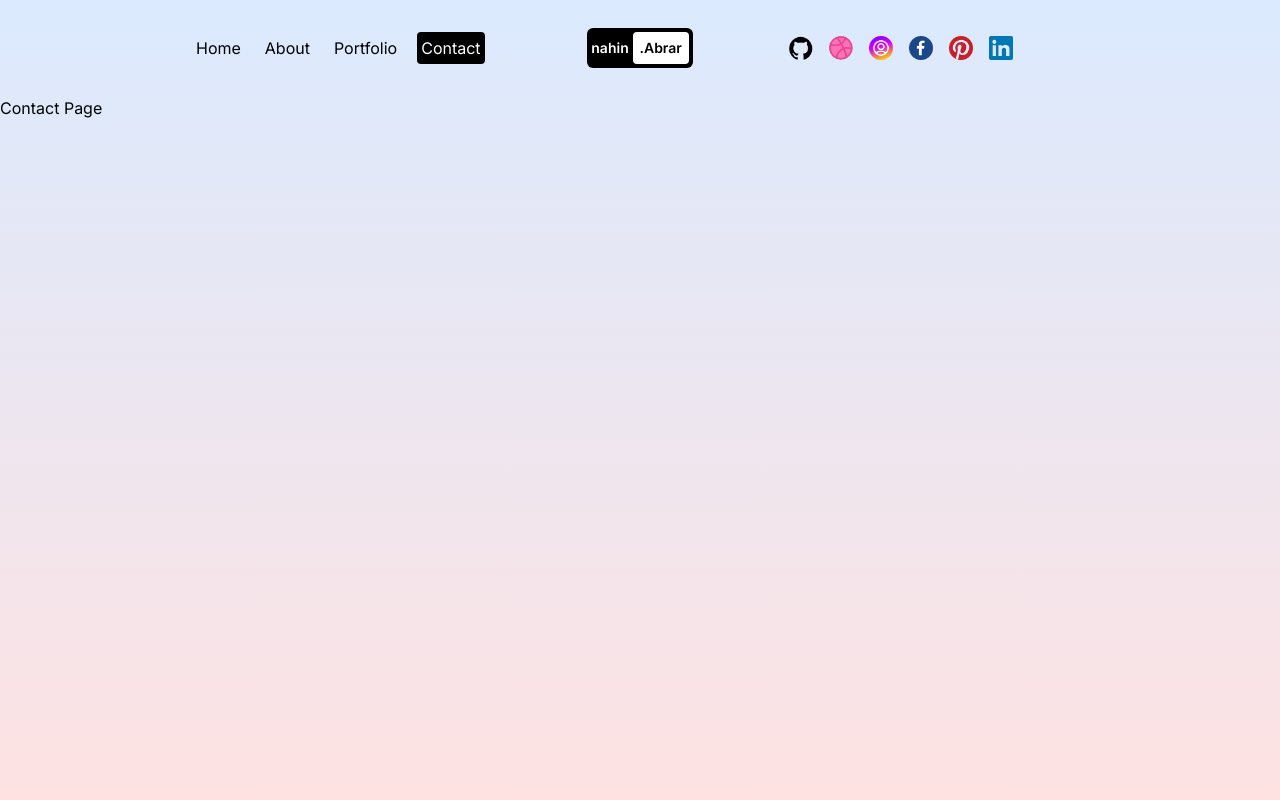
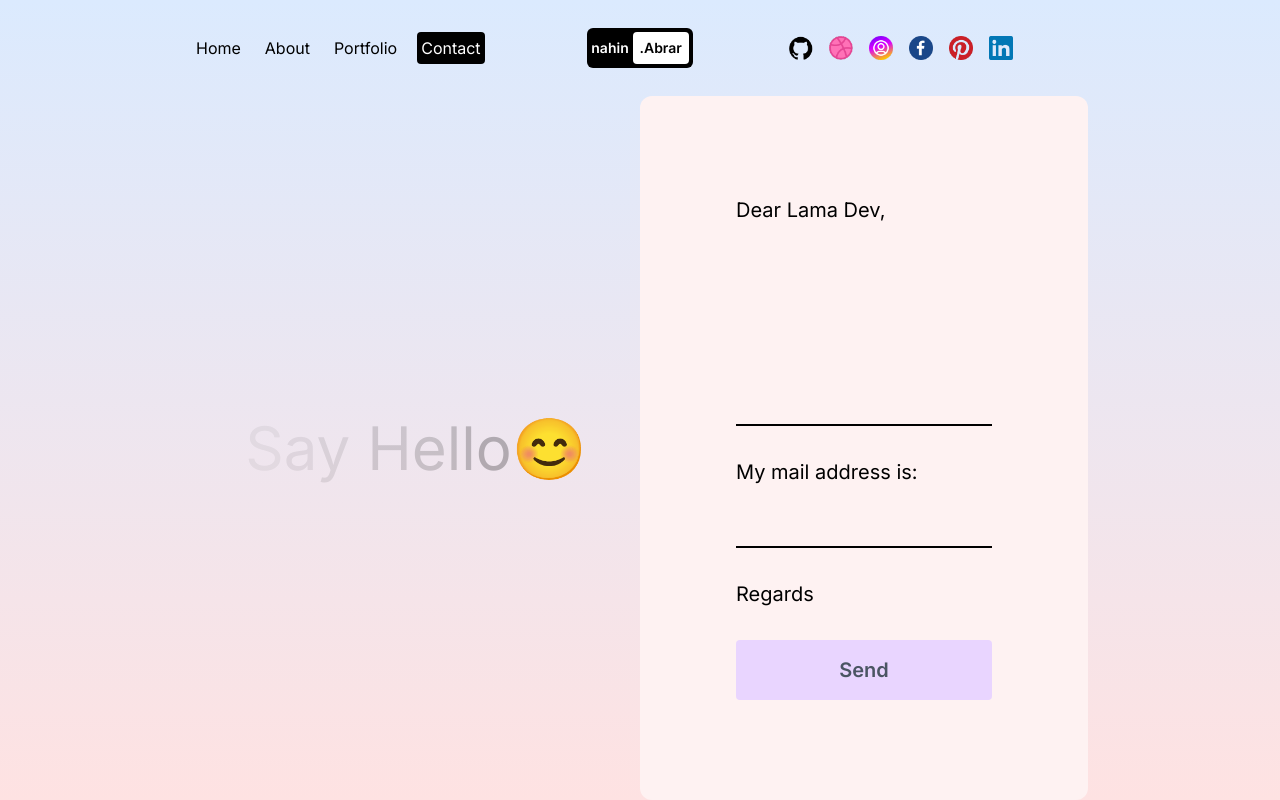
Before and after one commit to nahinAbrar/nextjs-portfolio, a Next.js app: page /contact in a window 1280 px wide. Built offline with nearby package versions, Linux system fonts and the light colour scheme.

Commit message:
form bug

```diff
--- a/package.json
+++ b/package.json
@@ -9,6 +9,7 @@
     "lint": "next lint"
   },
   "dependencies": {
+    "@emailjs/browser": "^4.3.3",
     "framer-motion": "^11.2.13",
     "next": "^14.2.4",
     "react": "18",
--- a/src/app/contact/page.jsx
+++ b/src/app/contact/page.jsx
@@ -1,14 +1,102 @@
 "use client";
 import { motion } from "framer-motion";
+import { useRef, useState } from "react";
+import emailjs from "@emailjs/browser";
 
 const Contact = () => {
+
+  const [success, setSuccess] = useState(false);
+  const [error, setError] = useState(false);
+
+  const text = "Say Hello";
+
+  const form = useRef();
+
+  const sendEmail = (e) => {
+    e.preventDefault();
+    setError(false);
+    setSuccess(false);
+
+    emailjs
+      .sendForm(
+        process.env.NEXT_PUBLIC_SERVICE_ID,
+        process.env.NEXT_PUBLIC_TEMPLATE_ID,
+        form.current,
+        process.env.NEXT_PUBLIC_PUBLIC_KEY
+      )
+      .then(
+        () => {
+          setSuccess(true);
+          form.current.reset();
+        },
+        () => {
+          setError(true);
+        }
+      );
+  };
+
+
   return (
-    <motion.div className="h-full"
+    <motion.div
+      className="h-full"
       initial={{ y: "-200vh" }}
       animate={{ y: "0%" }}
-      transition={{ duration: 1 }}>
-      <div>
-        Contact Page
+      transition={{ duration: 1 }}
+    >
+      <div className="h-full flex flex-col lg:flex-row px-4 sm:px-8 md:px-12 lg:px-20 xl:px-48">
+        {/* TEXT CONTAINER */}
+        <div className="h-1/2 lg:h-full lg:w-1/2 flex items-center justify-center text-6xl">
+          <div>
+            {text.split("").map((letter, index) => (
+              <motion.span
+                key={index}
+                initial={{ opacity: 1 }}
+                animate={{ opacity: 0 }}
+                transition={{
+                  duration: 3,
+                  repeat: Infinity,
+                  delay: index * 0.1,
+                }}
+              >
+                {letter}
+              </motion.span>
+            ))}
+            😊
+          </div>
+        </div>
+        {/* FORM CONTAINER */}
+        <form
+          onSubmit={sendEmail}
+          ref={form}
+          className="h-1/2 lg:h-full lg:w-1/2 bg-red-50 rounded-xl text-xl flex flex-col gap-8 justify-center p-24"
+        >
+          <span>Dear Lama Dev,</span>
+          <textarea
+            rows={6}
+            className="bg-transparent border-b-2 border-b-black outline-none resize-none"
+            name="user_message"
+          />
+          <span>My mail address is:</span>
+          <input
+            name="user_email"
+            type="text"
+            className="bg-transparent border-b-2 border-b-black outline-none"
+          />
+          <span>Regards</span>
+          <button className="bg-purple-200 rounded font-semibold text-gray-600 p-4">
+            Send
+          </button>
+          {success && (
+            <span className="text-green-600 font-semibold">
+              Your message has been sent successfully!
+            </span>
+          )}
+          {error && (
+            <span className="text-red-600 font-semibold">
+              Something went wrong!
+            </span>
+          )}
+        </form>
       </div>
     </motion.div>
   );
```
Also changed, not shown: 2 other files (tests, documents, lock files or other folders).
